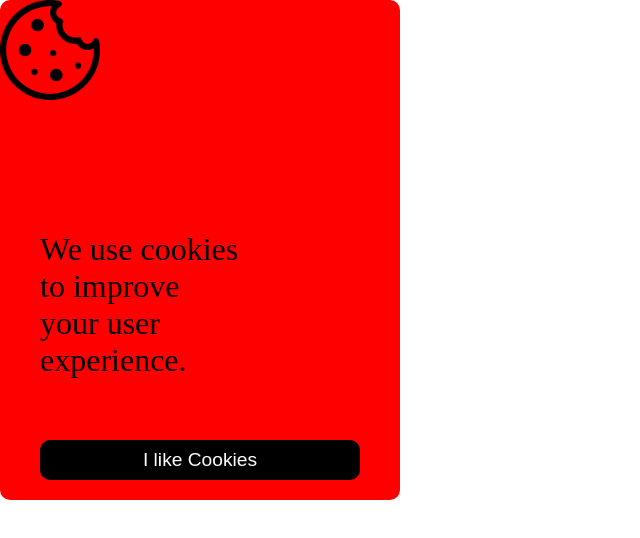
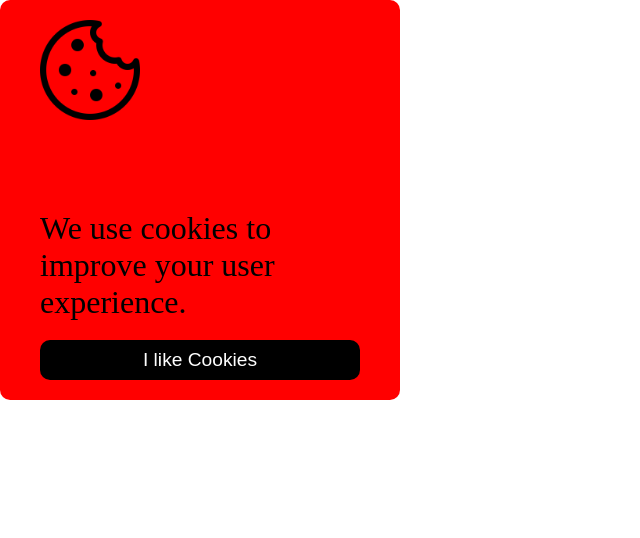
Before and after one commit to KunalGuhagarkar/Cookie-Consent, a plain HTML site: page src/index.html in a window 1280 px wide. Shown: the whole page, without its empty margins (0-640 px from the left). Drawn offline with Linux system fonts and the light colour scheme.

Commit message:
3 Oct 2026, 18:16

```diff
--- a/src/style.css
+++ b/src/style.css
@@ -7,7 +7,7 @@
 .cookie-container {
     background-color: red;
     width: 400px;
-    height: 500px;
+    height: 400px;
     border-radius: 10px;
     display: flex;
     flex-direction: column;
@@ -15,12 +15,14 @@
 }
 
 .cookie-container > img {
+    margin-top: 20px;
+    margin-left: 40px;
     width: 100px;
     height: 100px;
 }
 
 .cookie-container > p {
-    width: 50%;
+    width: 60%;
     margin-top: 70px;
     margin-left: 40px;
     font-size: 2rem;
```
